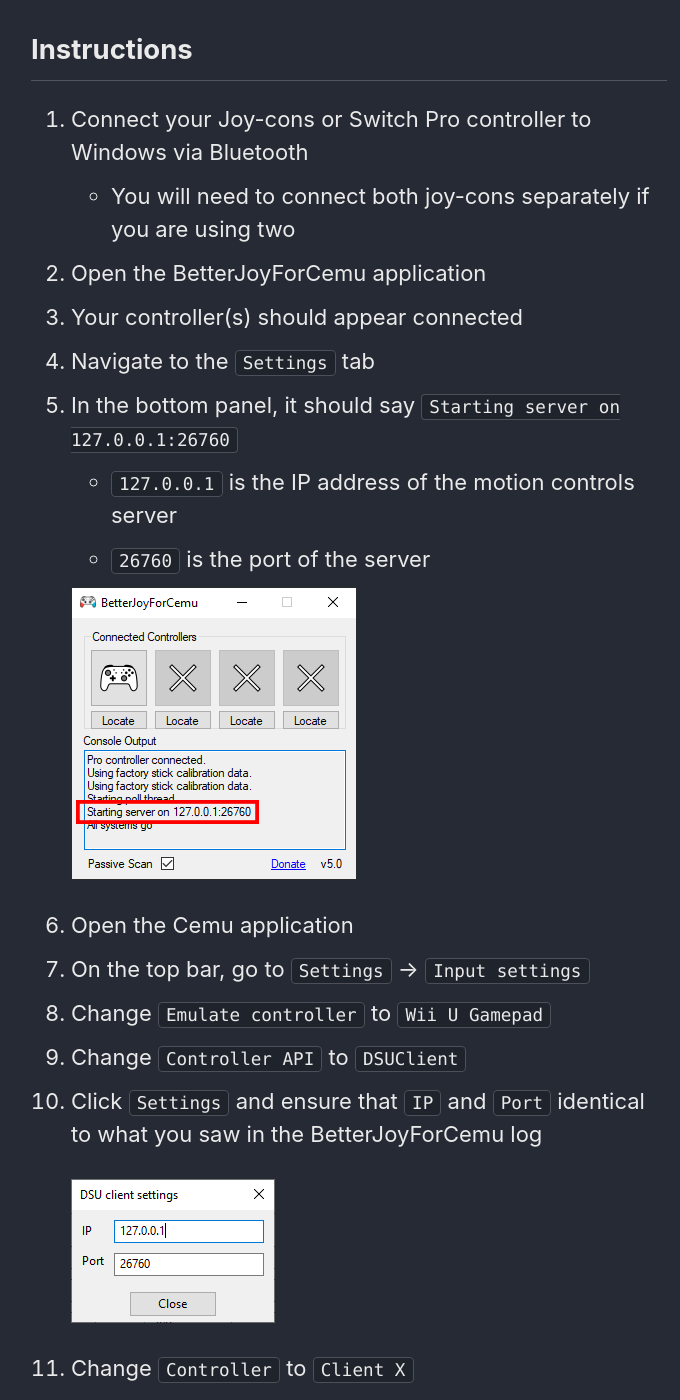
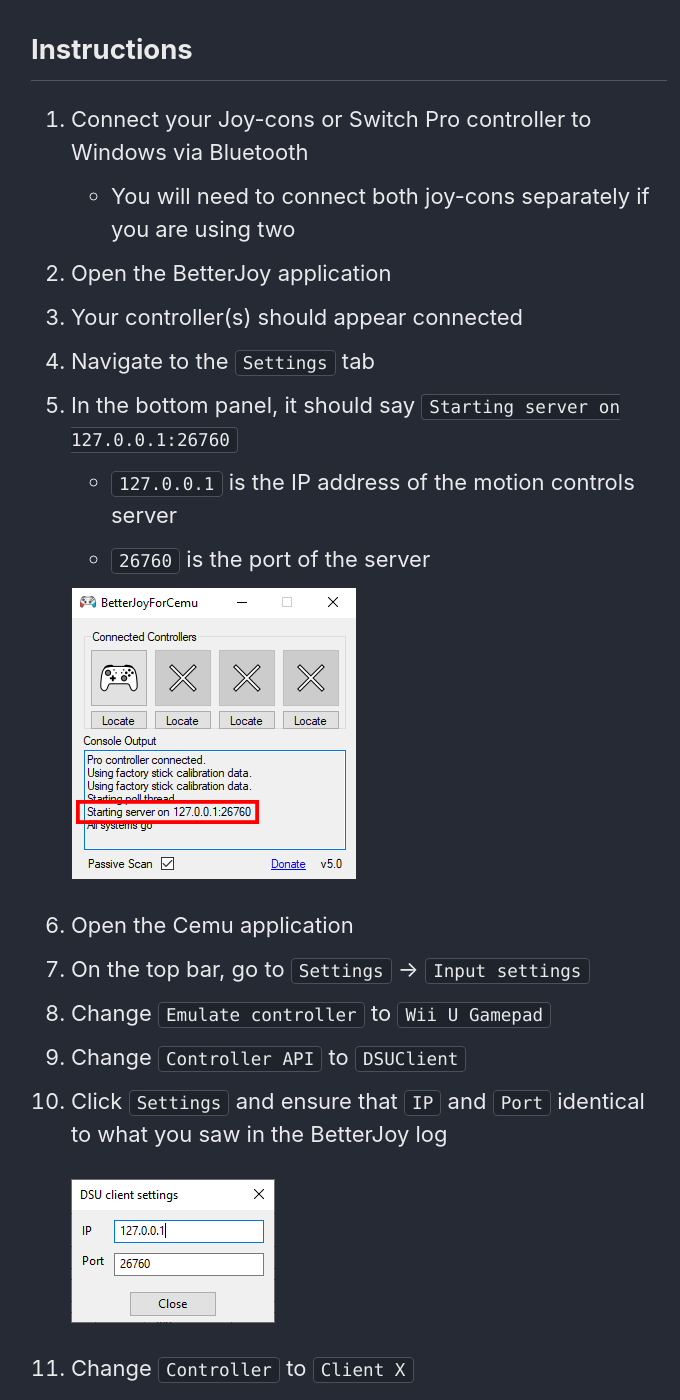
Before and after one commit to cfw-guide/cemu.cfw.guide, a Jekyll site: the page built from _pages/en_US/controllers/motion-controls.md, in a window 1280 px wide and 1400 px high, scrolled down 1754 px. Shown: the whole window, without its empty margins (291-971 px from the left). Built offline with Jekyll 4.4.1, drawn with Linux system fonts in a browser that asks for light colours; some of the changed text lies outside the part shown.

Commit message:
Update controllers-switch.md
Appended name changes for BetterJoy & updated Releases link.

```diff
--- a/_pages/en_US/controllers/controllers-switch.md
+++ b/_pages/en_US/controllers/controllers-switch.md
@@ -2,11 +2,11 @@
 
 ## Downloads
 
-- The latest release of [BetterJoyForCemu](https://github.com/Davidobot/BetterJoyForCemu/releases/latest)
+- The latest release of [BetterJoy](https://github.com/Davidobot/BetterJoy/releases/latest)
 
 ## Driver Install
 
-1. Extract the BetterJoyForCemu `.zip` file to a folder
+1. Extract the BetterJoy `.zip` file to a folder
 1. Open the folder and then open the `Drivers` folder
 1. Run and install `ViGEmBus_Setup_1.16.166`
 1. Enter the `HIDGuardian` folder
@@ -21,7 +21,7 @@
 
 1. Connect your Joy-cons or Switch Pro controller to Windows via Bluetooth
   - You will need to connect both joy-cons separately if you are using two
-1. Open the BetterJoyForCemu application
+1. Open the BetterJoy application
 1. Your controller(s) should appear connected
 1. Navigate to the `Settings` tab
 1. In the bottom panel, it should say `Starting server on 127.0.0.1:26760`
@@ -34,7 +34,7 @@
 1. On the top bar, go to `Settings` -> `Input settings`
 1. Change `Emulate controller` to `Wii U Gamepad`
 1. Change `Controller API` to `DSUClient`
-1. Click `Settings` and ensure that `IP` and `Port` identical to what you saw in the BetterJoyForCemu log
+1. Click `Settings` and ensure that `IP` and `Port` identical to what you saw in the BetterJoy log
 
     ![]({{ "/assets/images/dsu-client.png" | absolute_url }})
 
```
